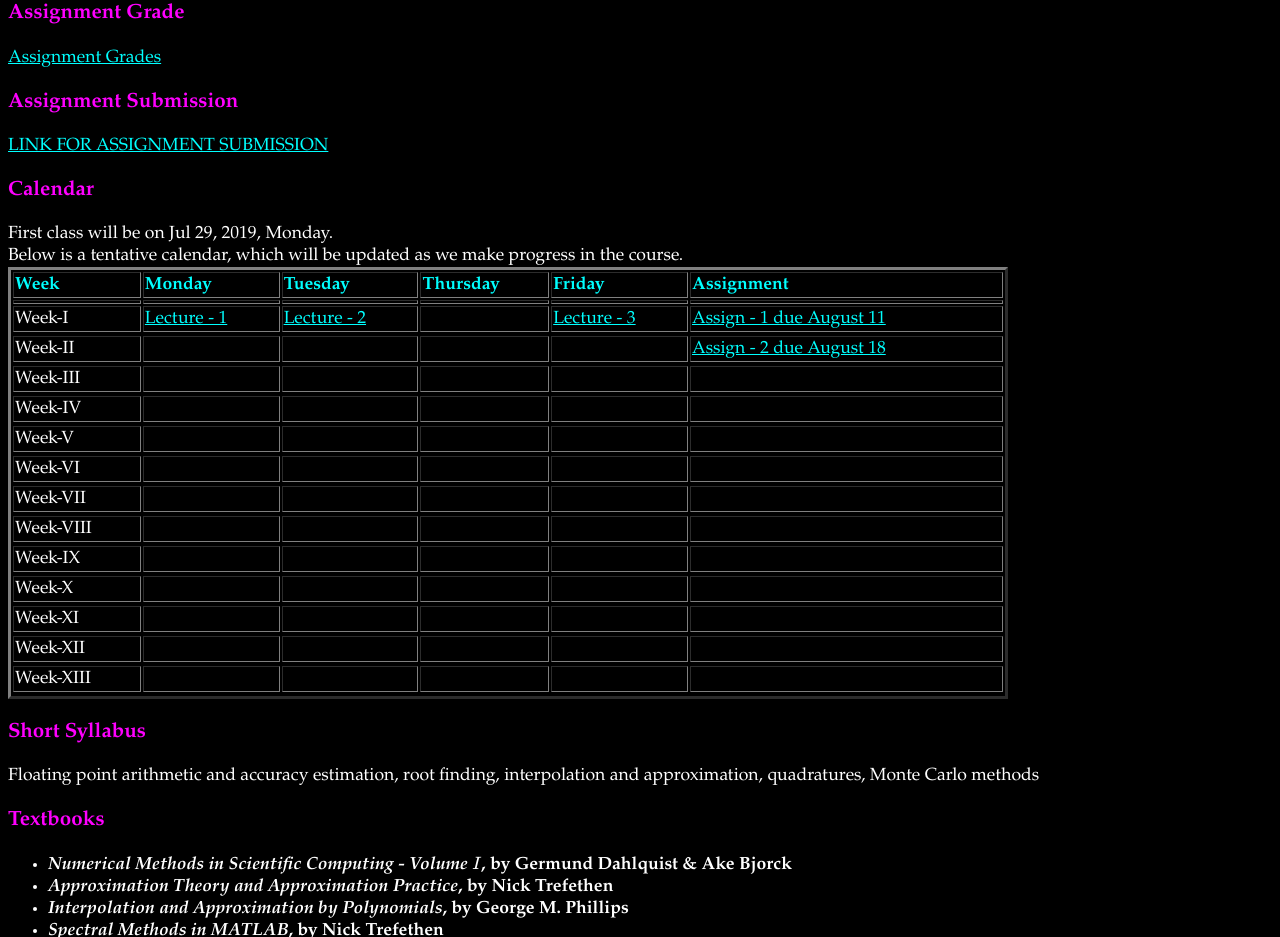
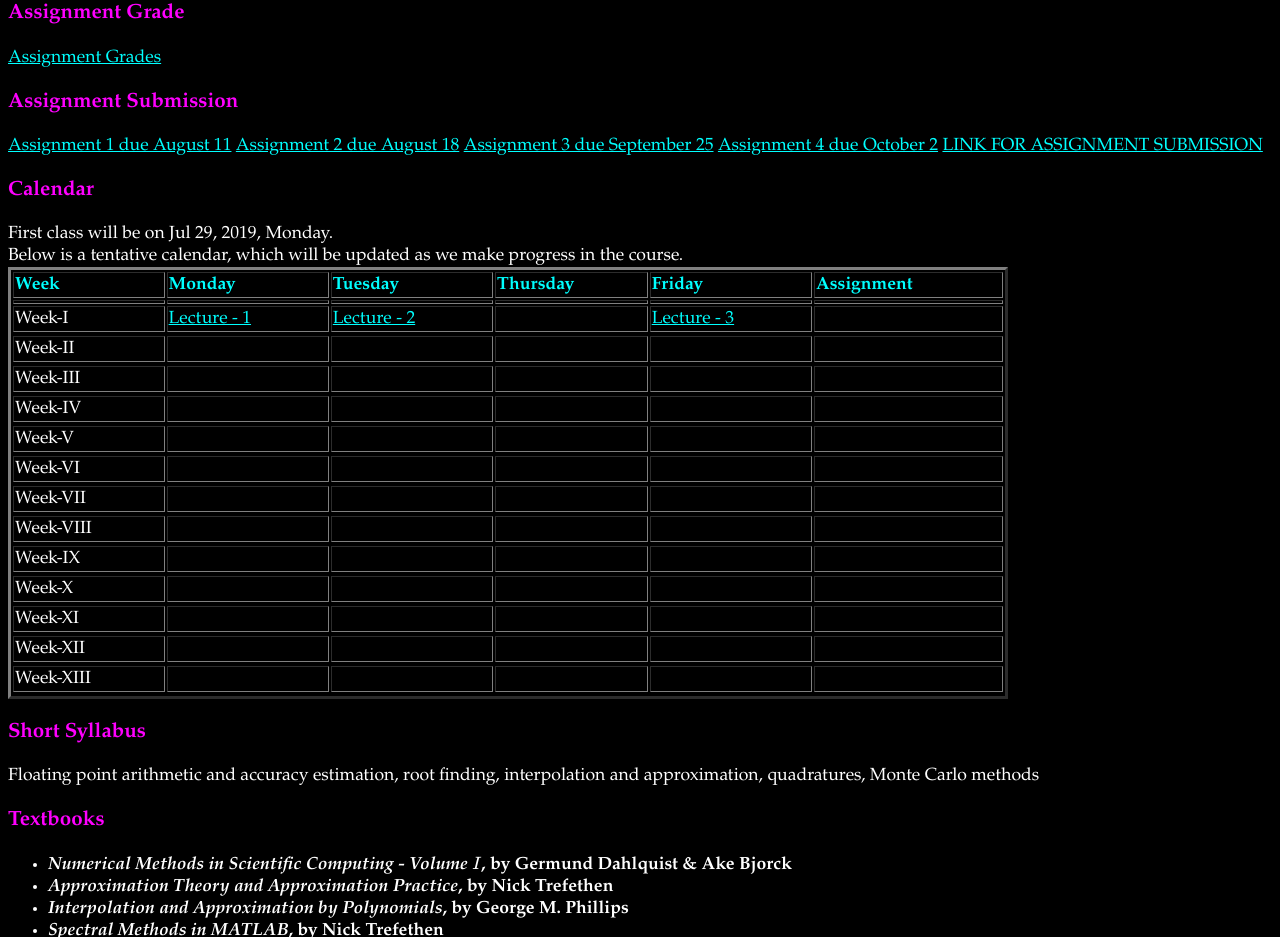
Before and after one commit to sivaramambikasaran/2019_NMSC, a plain HTML site: page index.html in a window 1280 px wide. Shown: the part 877-1814 px from the top of the page. Drawn offline with nearby package versions, Linux system fonts and the light colour scheme; some packages are replaced by stand-ins of ours.

Commit message:
Update index.html

```diff
--- a/index.html
+++ b/index.html
@@ -64,6 +64,12 @@ Vaishnavi, Office hours: Tuesdays 2 PM to 4 PM @ Room 621, NAC
 <a href="https://docs.google.com/spreadsheets/d/1jM_C71fGVmSSZX9C9WrMY3NPU94qtpmmLoDuq_-7XFs/edit?usp=sharing">Assignment Grades</a>
 
 <h3><font color="magenta">Assignment Submission</font></h3>
+
+<a href="https://github.com/sivaramambikasaran/2019_NMSC/blob/master/Assignments/Assign_1/assign_1.pdf">Assignment 1 due August 11</a>
+<a href="https://github.com/sivaramambikasaran/2019_NMSC/blob/master/Assignments/Assign_2/assign_2.pdf">Assignment 2 due August 18</a>
+<a href="https://github.com/sivaramambikasaran/2019_NMSC/blob/master/Assignments/Assign_3/assign_3.pdf">Assignment 3 due September 25</a>
+<a href="https://github.com/sivaramambikasaran/2019_NMSC/blob/master/Assignments/Assign_4/assign_4.pdf">Assignment 4 due October 2</a>
+
 <a href="https://www.dropbox.com/request/mwtFVPFIpPP8WvGKXHHn">LINK FOR ASSIGNMENT SUBMISSION</a>
 
 <h3><font color="magenta">Calendar</font></h3>
@@ -93,7 +99,7 @@ Below is a tentative calendar, which will be updated as we make progress in the
 	<td><a href="https://nbviewer.jupyter.org/github/sivaramambikasaran/2019_NMSC/blob/master/Lectures/Lecture_2.ipynb">Lecture - 2</a></td>
 	<td></td>
 	<td><a href="https://nbviewer.jupyter.org/github/sivaramambikasaran/2019_NMSC/blob/master/Lectures/Lecture_3.ipynb">Lecture - 3</a></td>
-	<td><a href="https://github.com/sivaramambikasaran/2019_NMSC/blob/master/Assignments/Assign_1/assign_1.pdf">Assign - 1 due August 11</a></td>
+	<td></td>
 <tr>
 
 <tr>
@@ -102,7 +108,7 @@ Below is a tentative calendar, which will be updated as we make progress in the
 	<td></td>
 	<td></td>
 	<td></td>
-	<td><a href="https://github.com/sivaramambikasaran/2019_NMSC/blob/master/Assignments/Assign_2/assign_2.pdf">Assign - 2 due August 18</a></td>
+	<td></td>
 
 <tr>
 <tr>
```
